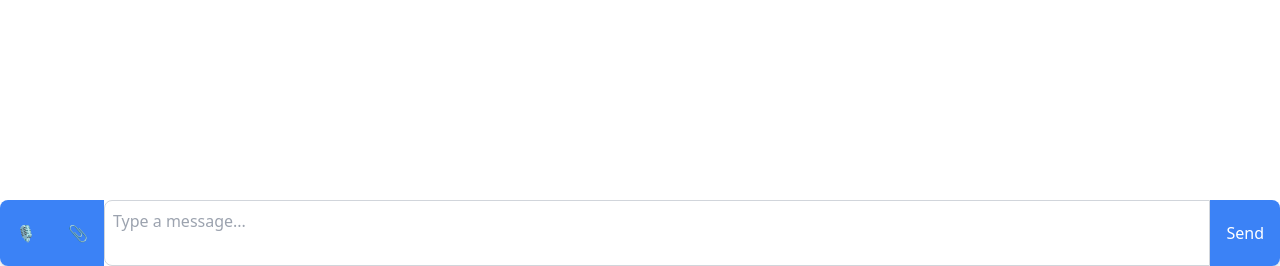
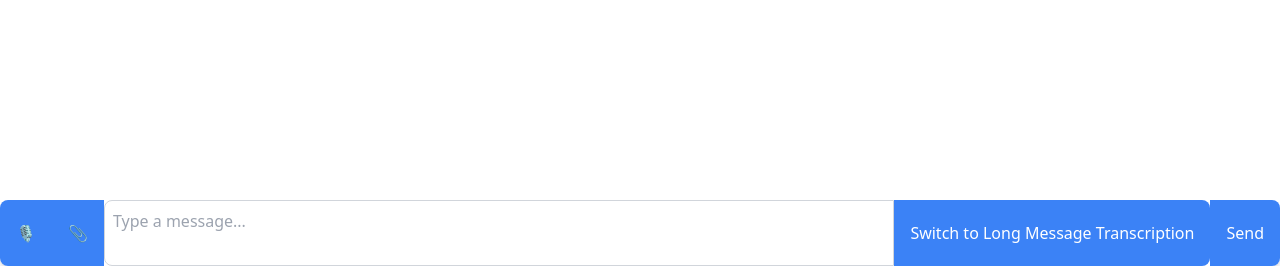
Before and after one commit to spiderweak/demo-speech-text-chat, a Flask app: page / in a window 1280 px wide. Shown: the part 534-800 px from the top of the page. Run offline with Flask 3, Linux system fonts and the light colour scheme; some libraries are stand-ins or nearby versions.

Commit message:
Adds in Non-Real-Time transcription support.

```diff
--- a/app/static/js/audio_capture.js
+++ b/app/static/js/audio_capture.js
@@ -2,11 +2,16 @@ document.addEventListener('DOMContentLoaded', () => {
     const recordButton = document.getElementById('recordButton');
     const sendButton = document.getElementById('sendButton')
     let mediaRecorder;
+    let chunkInterval
     let audioChunks = [];
     let audioQueue = [];
     let isRecording = false;
     let isPlaying = false;
     const socket = io.connect(`${window.location.protocol}//${window.location.hostname}:${window.location.port}`);
+
+    let currentMode = 'real-time';
+    const changeAudioModeButton = document.getElementById('changeAudioMode');
+    changeAudioModeButton.addEventListener('click', toggleAudioMode);
 
     const chatInput = document.getElementById('chatInput');
 
@@ -79,6 +84,18 @@ document.addEventListener('DOMContentLoaded', () => {
         }
     });
 
+    function toggleAudioMode() { // Switch the mode
+        if (!isRecording) {
+            if (currentMode === 'real-time') {
+                currentMode = 'long-message';
+                changeAudioModeButton.textContent = 'Switch to Real-Time Transcription';
+            } else {
+                currentMode = 'real-time';
+                changeAudioModeButton.textContent = 'Switch to Long Message Transcription';
+            }
+        }
+    };
+
     function startRecording() {
         // The API is available
         navigator.mediaDevices.getUserMedia({ audio: true })
@@ -89,13 +106,13 @@ document.addEventListener('DOMContentLoaded', () => {
 
             console.log("Recording started");
 
-
             mediaRecorder.ondataavailable = event => {
                 console.log(`Chunk received: size = ${event.data.size}, type = ${event.data.type}`);
                 audioChunks.push(event.data);
             };
             mediaRecorder.start();
 
+            if (currentMode == 'real-time') {
                 chunkInterval = setInterval(() => {
                     if (audioChunks.length > 0) {
                         const audioBlob = new Blob(audioChunks, { type: 'audio/webm' });
@@ -106,6 +123,7 @@ document.addEventListener('DOMContentLoaded', () => {
                     mediaRecorder.stop();
                     mediaRecorder.start();
                 }, 3000);
+            }
 
             isRecording = true;
             recordButton.textContent = 'Stop';
@@ -122,19 +140,25 @@ document.addEventListener('DOMContentLoaded', () => {
 
     function stopRecording() {
 
+        if (typeof chunkInterval !== 'undefined') {
             clearInterval(chunkInterval);
-        if (mediaRecorder) {
-            mediaRecorder.stop();
         }
 
-        // Process and send any remaining audio chunks
-        if (audioChunks.length > 0) {
+        if (mediaRecorder) {
+            // Attach an event listener for the final ondataavailable event
+            mediaRecorder.ondataavailable = event => {
+                if (event.data.size > 0) {
+                    audioChunks.push(event.data);
                     const finalAudioBlob = new Blob(audioChunks, { type: 'audio/webm' });
                     socket.emit('audio_chunk', finalAudioBlob);
                     console.log(`Final audio blob emitted: size = ${finalAudioBlob.size}, type = ${finalAudioBlob.type}`);
+                    // Clear the audioChunks array after processing the final blob
+                    audioChunks = [];
                 }
-        // Clear the audioChunks array
-        audioChunks = [];
+            };
+            // Stop the media recorder to trigger the final ondataavailable event
+            mediaRecorder.stop();
+        }
 
         console.log("Recording stopped");
 
@@ -143,11 +167,6 @@ document.addEventListener('DOMContentLoaded', () => {
 
         recordButton.classList.replace('bg-red-500', 'bg-blue-500');
         recordButton.classList.replace('hover:bg-red-700', 'hover:bg-blue-700');
-
-        // Stop the media recorder
-        if (mediaRecorder) {
-            mediaRecorder.stop();
-        }
     };
 
     function displayMessage(messageType, messageText, messageId = '0') {
@@ -162,6 +181,7 @@ document.addEventListener('DOMContentLoaded', () => {
         var typeClasses = {
             'user': ['bg-blue-200', 'rounded-bl-lg', 'rounded-tl-lg', 'rounded-tr-lg', 'rounded-br-none', 'text-right'],
             'error': ['bg-red-200', 'rounded-lg', 'text-red-600'],
+            'info': ['bg-orange-200', 'rounded-lg', 'text-orange-600'],
             'debug': ['bg-green-200', 'rounded-lg', 'text-green-600'],
             'system': ['bg-gray-200', 'rounded-tl-lg', 'rounded-tr-lg', 'rounded-br-lg', 'rounded-bl-none', 'text-black', 'rounded-br-lg', 'text-black']
         };
@@ -169,7 +189,7 @@ document.addEventListener('DOMContentLoaded', () => {
         newMessageDiv.classList.add(...baseClasses, ...typeClasses[messageType]);
 
         // Make error messages clickable and dismissible
-        if (messageType === 'error' || messageType === 'debug') {
+        if (messageType === 'error' || messageType === 'debug' || messageType === 'info') {
             newMessageDiv.classList.add('clickable');
             newMessageDiv.addEventListener('click', function() {
                 this.remove();  // Remove the message element when clicked
--- a/app/templates/index.html
+++ b/app/templates/index.html
@@ -45,6 +45,8 @@
 
 
             <textarea id="chatInput" placeholder="Type a message..." aria-label="Type your message here" class="flex-1 border border-gray-300 p-2 rounded-l-lg focus:outline-none focus:ring-2 focus:ring-blue-500"></textarea>
+
+            <button id="changeAudioMode" arial-label="Change Audio Mode" class="bg-blue-500 text-white px-4 py-2 rounded-r-lg hover:bg-blue-600">Switch to Long Message Transcription</button>
             <button id="sendButton" aria-label="Send message" class="bg-blue-500 text-white px-4 py-2 rounded-r-lg hover:bg-blue-600">Send</button>
         </div>
     </div>
```
Lines whose indentation alone changed are shown as unchanged.
